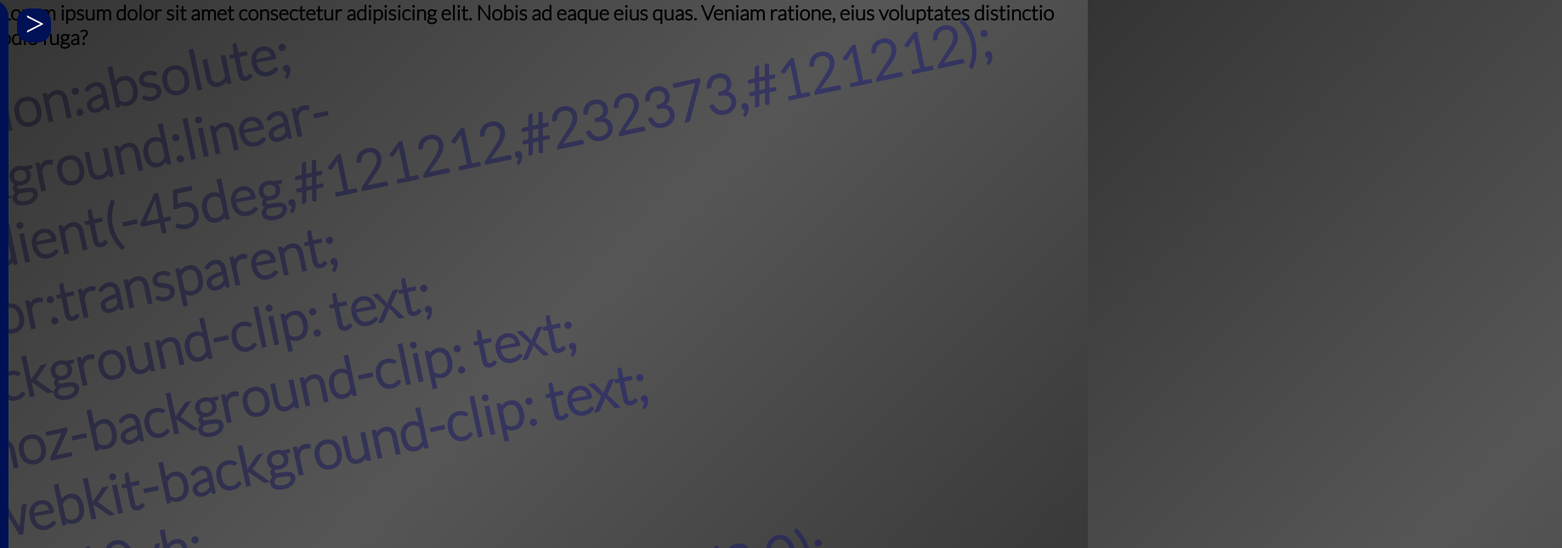
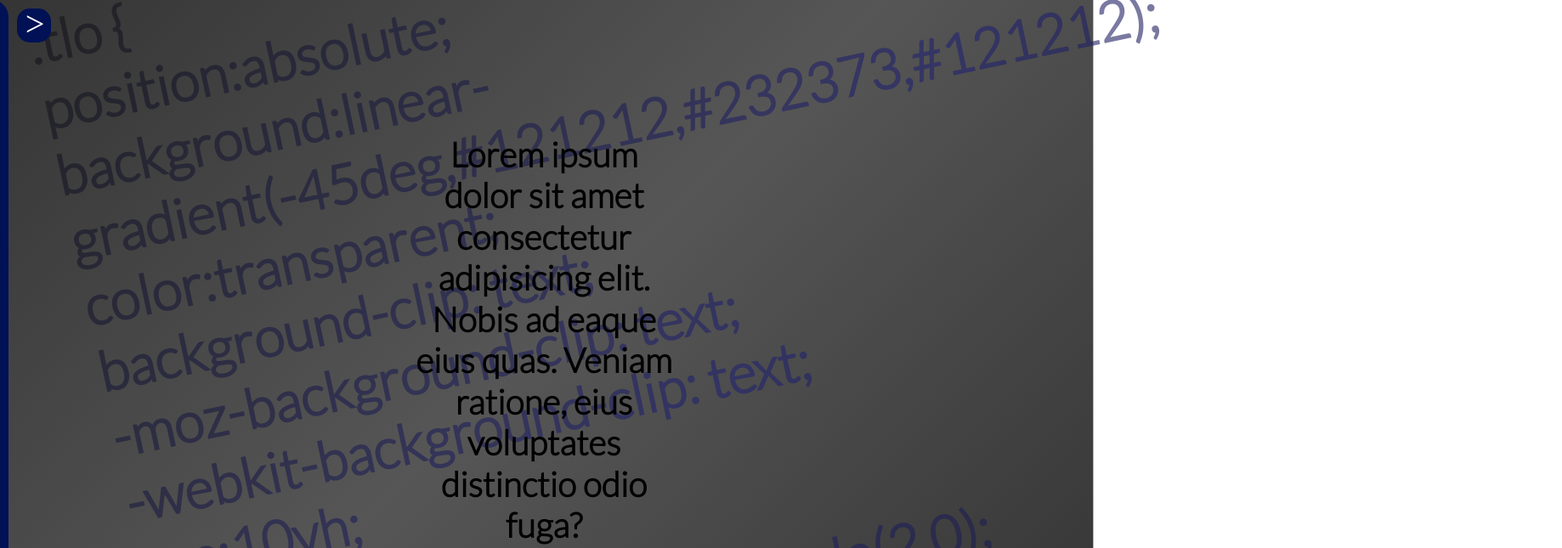
Before and after one commit to Zlotyyyy/Boczne-menu, a plain HTML site: page index.html in a window 1280 px wide. Shown: the top 645 px of the page at 85% size, 1838 px wide, since content can reach past the window. Drawn offline with Linux system fonts and the light colour scheme.

Commit message:
Update style.css

```diff
--- a/style.css
+++ b/style.css
@@ -11,9 +11,28 @@ body,html {
 }
 
 body {
-    background:linear-gradient(-45deg,#343434,#565656,#343434);
     font-family:lato;
 }
+
+.tresc {
+    background:linear-gradient(-45deg,#343434,#565656,#343434);
+    width:100vw;
+    height:100vh;
+    position:absolute;
+    filter:brightness(1) blur(0px);
+    transform: scale(1.01);
+    transition: filter 0.3s ease-in-out, transform 0.3s ease-in-out;
+    display:flex;
+    align-items:center;
+    justify-content:center;
+}
+
+h2 {
+    width:300px;
+    text-align:center;
+    font-size:40px;
+}
+
 .tlo {
     position:absolute;
     background:linear-gradient(-45deg,#121212,#232373,#121212);
@@ -22,10 +41,11 @@ body {
     -moz-background-clip: text;
     -webkit-background-clip: text;
     top:10vh;
-    left:30vw;
+    left:40vw;
     transform:rotate(-12deg) scale(2.0);
     opacity:0.6;
     cursor:default;
+    z-index:-1;
     user-select: none;
 }
 
@@ -35,6 +55,12 @@ body {
 
 #menuopen:checked ~ .menu {
     left:0 !important;
+}
+
+#menuopen:checked ~ .tresc {
+    filter:brightness(0.7) blur(2px);
+    transform: scale(1.1);
+    user-select: none;
 }
 
 #menuopen:checked ~ .menu .kategoria {
@@ -49,6 +75,11 @@ body {
 
 .menu:hover ~ .menuopen {
     left:120px !important;
+}
+
+.menu:hover ~ .tresc {
+    filter:brightness(0.7) blur(2px);
+    transform: scale(1.1);
 }
 
 .menuopen {
```
